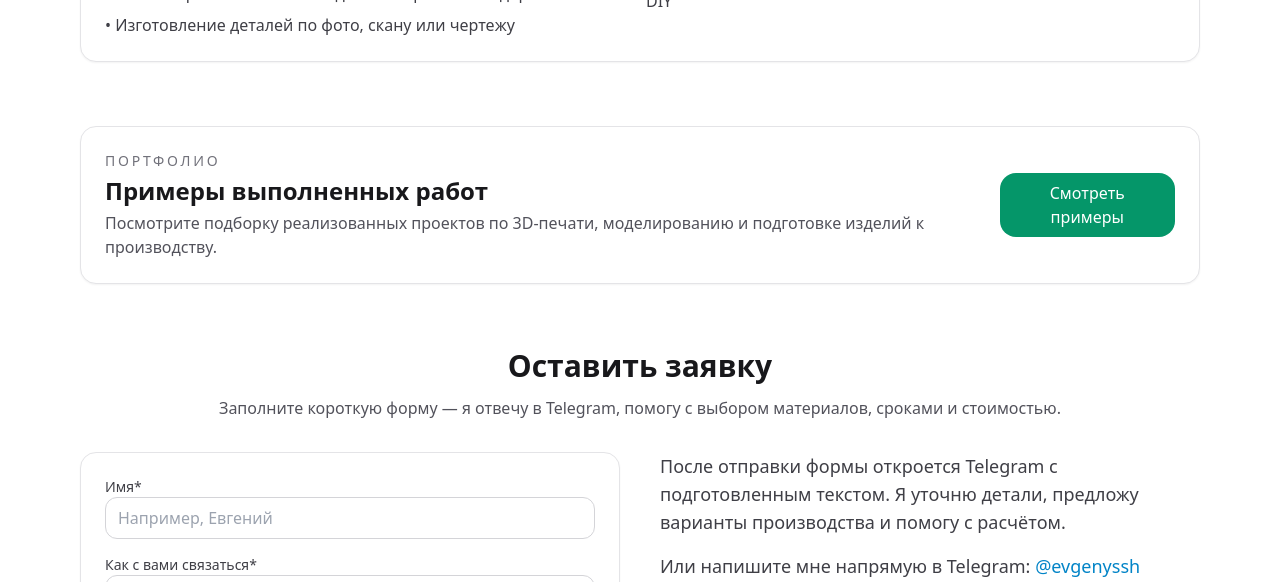
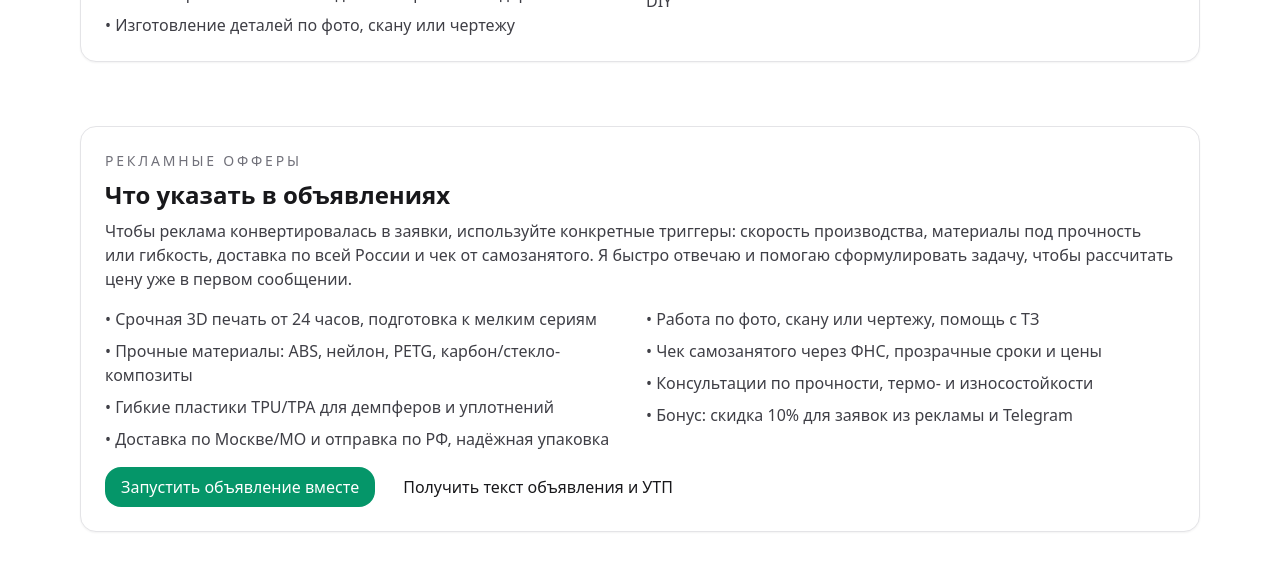
Before and after one commit to EvgenyShil/3d_site, a Next.js app: page / in a window 1280 px wide. Shown: the part 1640-2222 px from the top of the page. Built offline with nearby package versions, Linux system fonts and the light colour scheme; no server answers.

Commit message:
Add ad offer block and normalize canonical metadata

```diff
--- a/app/layout.tsx
+++ b/app/layout.tsx
@@ -4,6 +4,7 @@ import Footer from '@/components/Footer'
 import type { Metadata } from 'next'
 
 const siteUrl = process.env.NEXT_PUBLIC_SITE_URL || 'https://example.com'
+const normalizedSiteUrl = siteUrl.startsWith('http') ? siteUrl : `https://${siteUrl}`
 
 const organizationSchema = {
   '@context': 'https://schema.org',
@@ -25,6 +26,7 @@ const organizationSchema = {
 }
 
 export const metadata: Metadata = {
+  metadataBase: new URL(normalizedSiteUrl),
   title: '3D печать, 3D моделирование и 3D сканирование на заказ — бесплатная консультация',
   description:
     '3D печать деталей, 3D моделирование и 3D сканирование на заказ. Печать автозапчастей, корпусов, креплений, фигурок и технических деталей. Реверс-инжиниринг, восстановление деталей по образцу, фото и скану. Бесплатная консультация по материалам и производству.',
@@ -50,13 +52,13 @@ export const metadata: Metadata = {
     follow: true
   },
   alternates: {
-    canonical: '/'
+    canonical: normalizedSiteUrl
   },
   openGraph: {
     title: '3D печать, 3D моделирование и 3D сканирование на заказ',
     description:
       'Профессиональные услуги 3D печати, моделирования и сканирования: автозапчасти, корпуса, крепления, фигурки, реверс-инжиниринг и консультации по материалам.',
-    url: siteUrl,
+    url: normalizedSiteUrl,
     siteName: '3D-услуги',
     locale: 'ru_RU',
     type: 'website',
--- a/app/page.tsx
+++ b/app/page.tsx
@@ -109,6 +109,41 @@ export default function Home(){
         </div>
       </section>
 
+      <section className="card space-y-4 p-6">
+        <div className="space-y-2">
+          <p className="text-sm uppercase tracking-[0.2em] text-zinc-500">Рекламные офферы</p>
+          <h2 className="text-2xl font-semibold">Что указать в объявлениях</h2>
+          <p className="text-zinc-700">
+            Чтобы реклама конвертировалась в заявки, используйте конкретные триггеры: скорость
+            производства, материалы под прочность или гибкость, доставка по всей России и чек от
+            самозанятого. Я быстро отвечаю и помогаю сформулировать задачу, чтобы рассчитать цену
+            уже в первом сообщении.
+          </p>
+        </div>
+        <div className="grid gap-3 md:grid-cols-2">
+          <ul className="space-y-2 text-zinc-700">
+            <li>• Срочная 3D печать от 24 часов, подготовка к мелким сериям</li>
+            <li>• Прочные материалы: ABS, нейлон, PETG, карбон/стекло-композиты</li>
+            <li>• Гибкие пластики TPU/TPA для демпферов и уплотнений</li>
+            <li>• Доставка по Москве/МО и отправка по РФ, надёжная упаковка</li>
+          </ul>
+          <ul className="space-y-2 text-zinc-700">
+            <li>• Работа по фото, скану или чертежу, помощь с ТЗ</li>
+            <li>• Чек самозанятого через ФНС, прозрачные сроки и цены</li>
+            <li>• Консультации по прочности, термо- и износостойкости</li>
+            <li>• Бонус: скидка 10% для заявок из рекламы и Telegram</li>
+          </ul>
+        </div>
+        <div className="flex flex-wrap gap-3">
+          <a href="https://t.me/evgenyssh" target="_blank" rel="noopener noreferrer" className="btn-primary">
+            Запустить объявление вместе
+          </a>
+          <a href="#contact-form" className="btn-ghost">
+            Получить текст объявления и УТП
+          </a>
+        </div>
+      </section>
+
       <section className="card flex flex-col gap-4 p-6 lg:flex-row lg:items-center lg:justify-between">
         <div className="space-y-1">
           <p className="text-sm uppercase tracking-[0.2em] text-zinc-500">портфолио</p>
```
